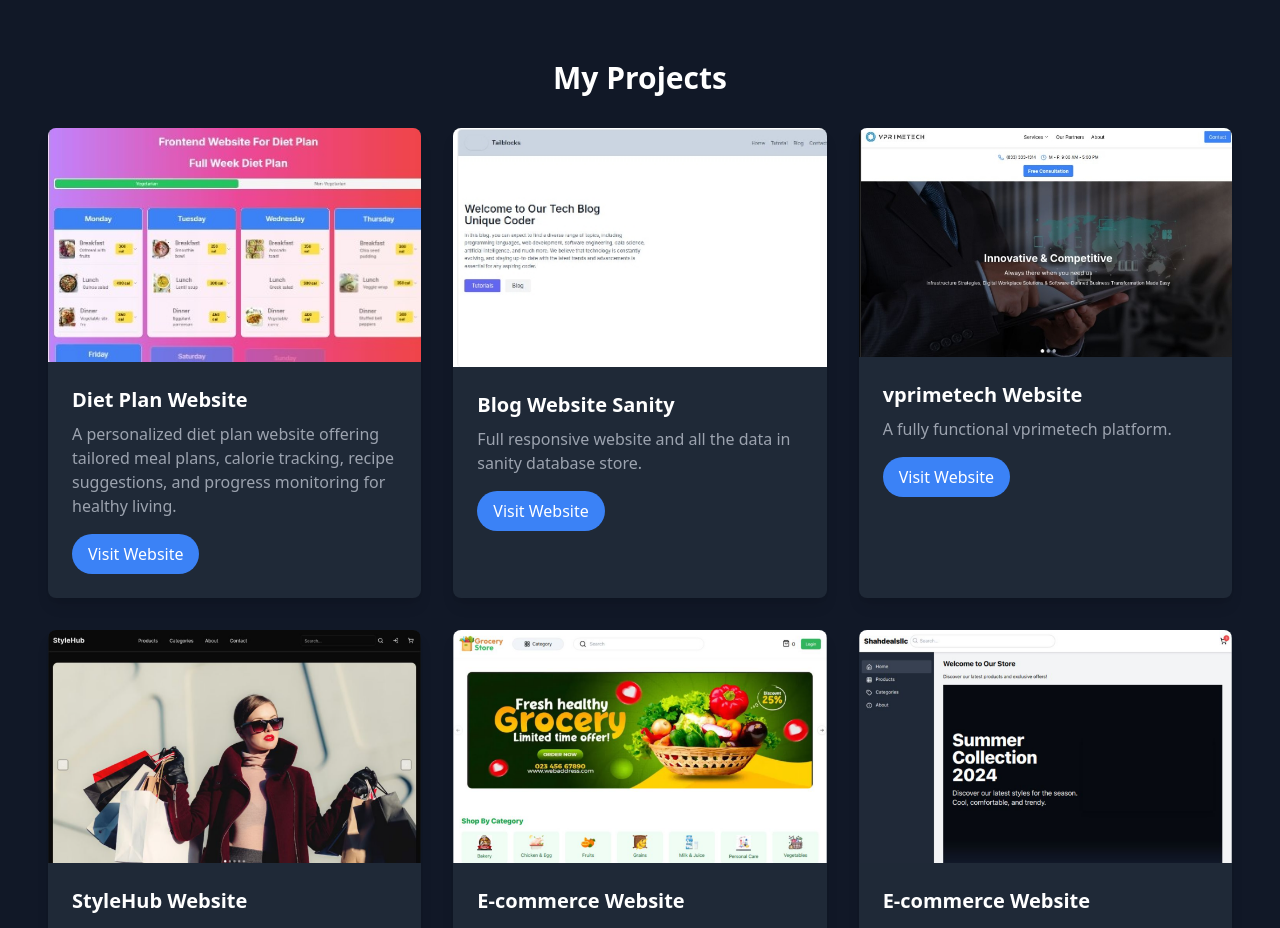
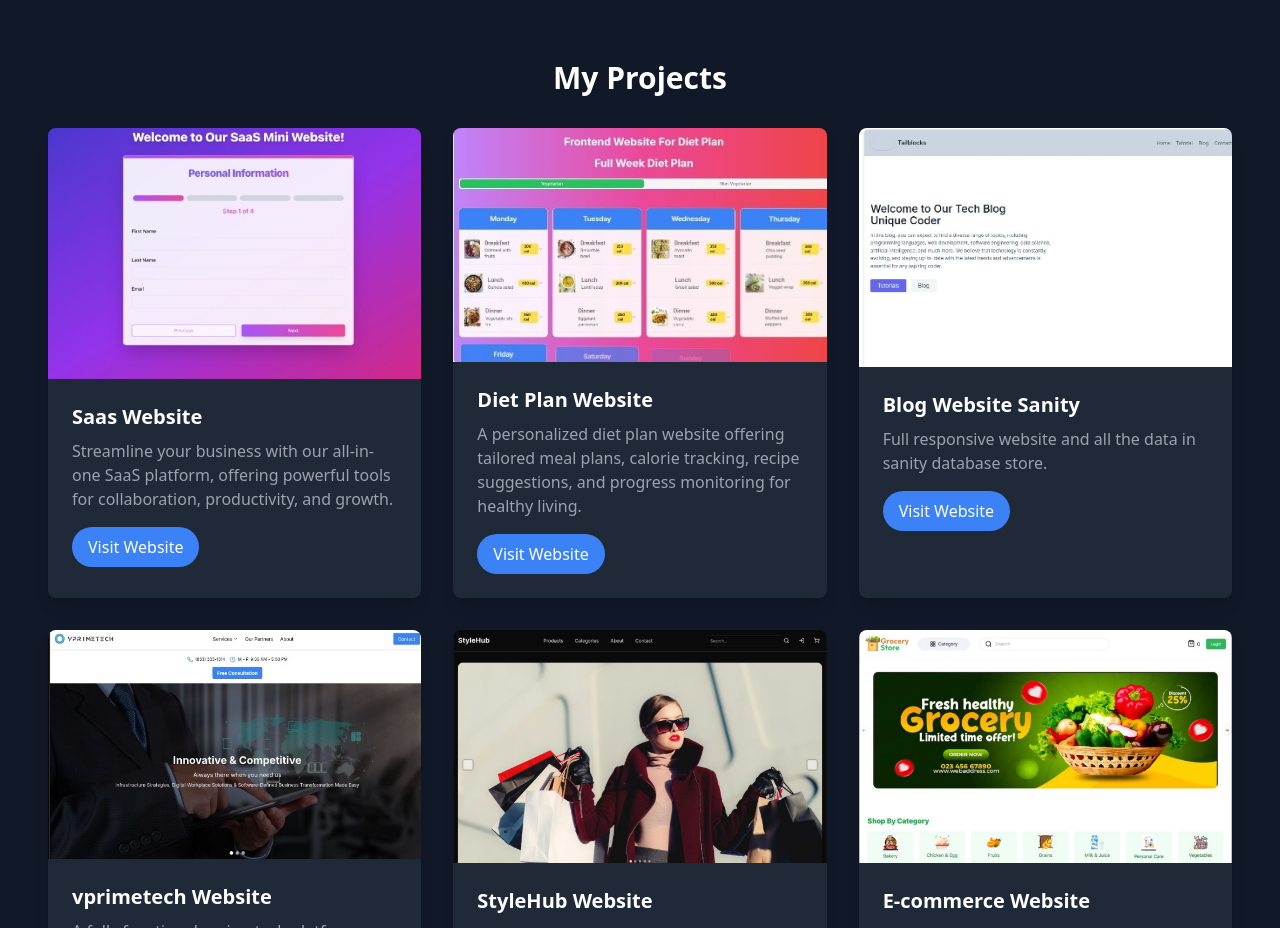
Before and after one commit to mfahadjbr/Portfolio_Fahad_Jabbar, a Next.js app: page / in a window 1280 px wide. Shown: the part 1560-2488 px from the top of the page. Built offline with nearby package versions, Linux system fonts and the light colour scheme.

Commit message:
kajldfklaf

```diff
--- a/app/components/Project.tsx
+++ b/app/components/Project.tsx
@@ -3,6 +3,13 @@ import { motion } from 'framer-motion';
 
 // Mock project data with project-specific links
 const projects = [
+  {
+    id: 1,
+    title: 'Saas Website',
+    description: 'Streamline your business with our all-in-one SaaS platform, offering powerful tools for collaboration, productivity, and growth.',
+    imageUrl: '/saas.jpeg',
+    link: 'https://saas-form-website.vercel.app/', // E-commerce project link
+  },
   {
     id: 1,
     title: 'Diet Plan Website',
```
Also changed, not shown: public/saas.jpeg (added).
